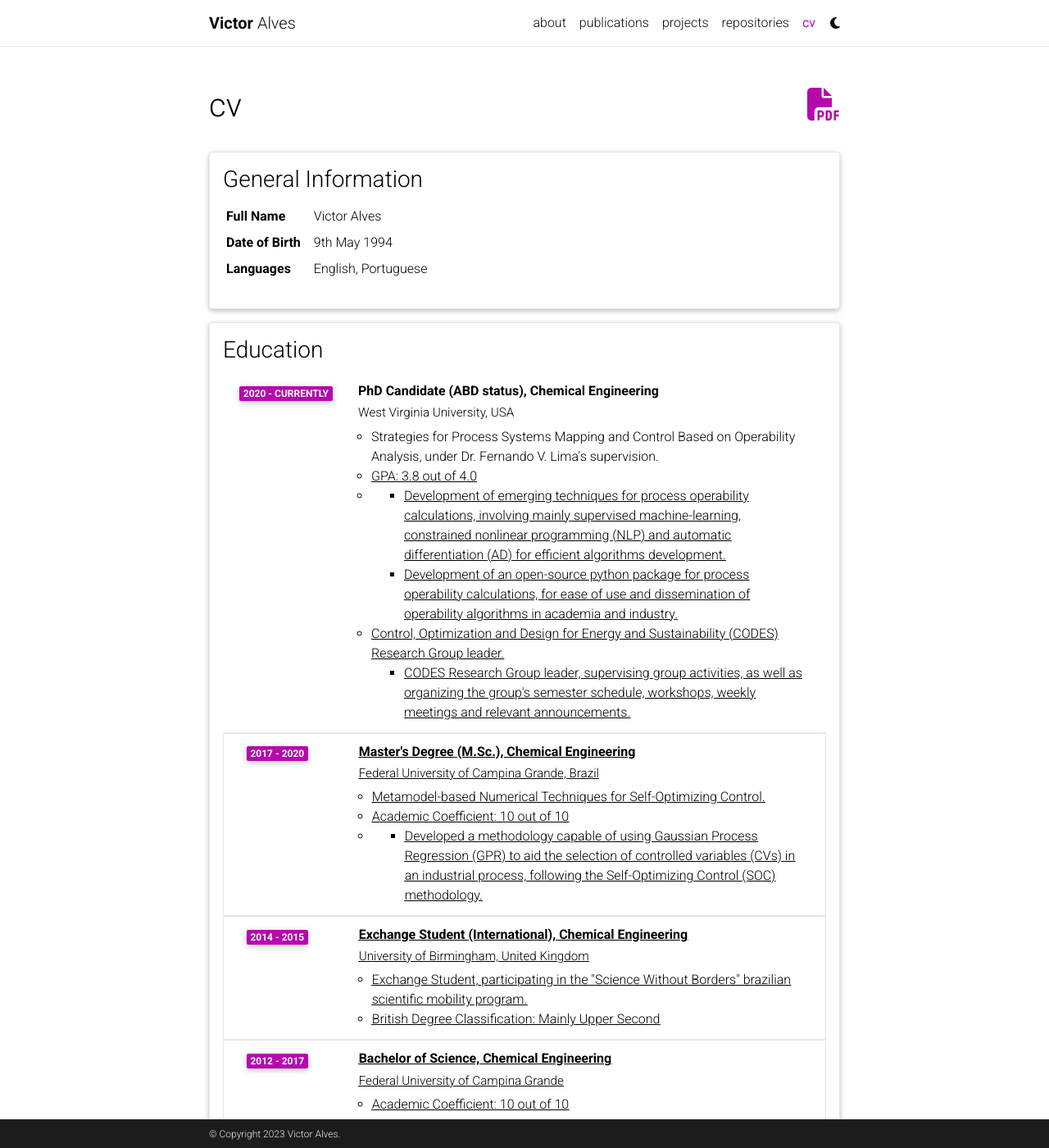
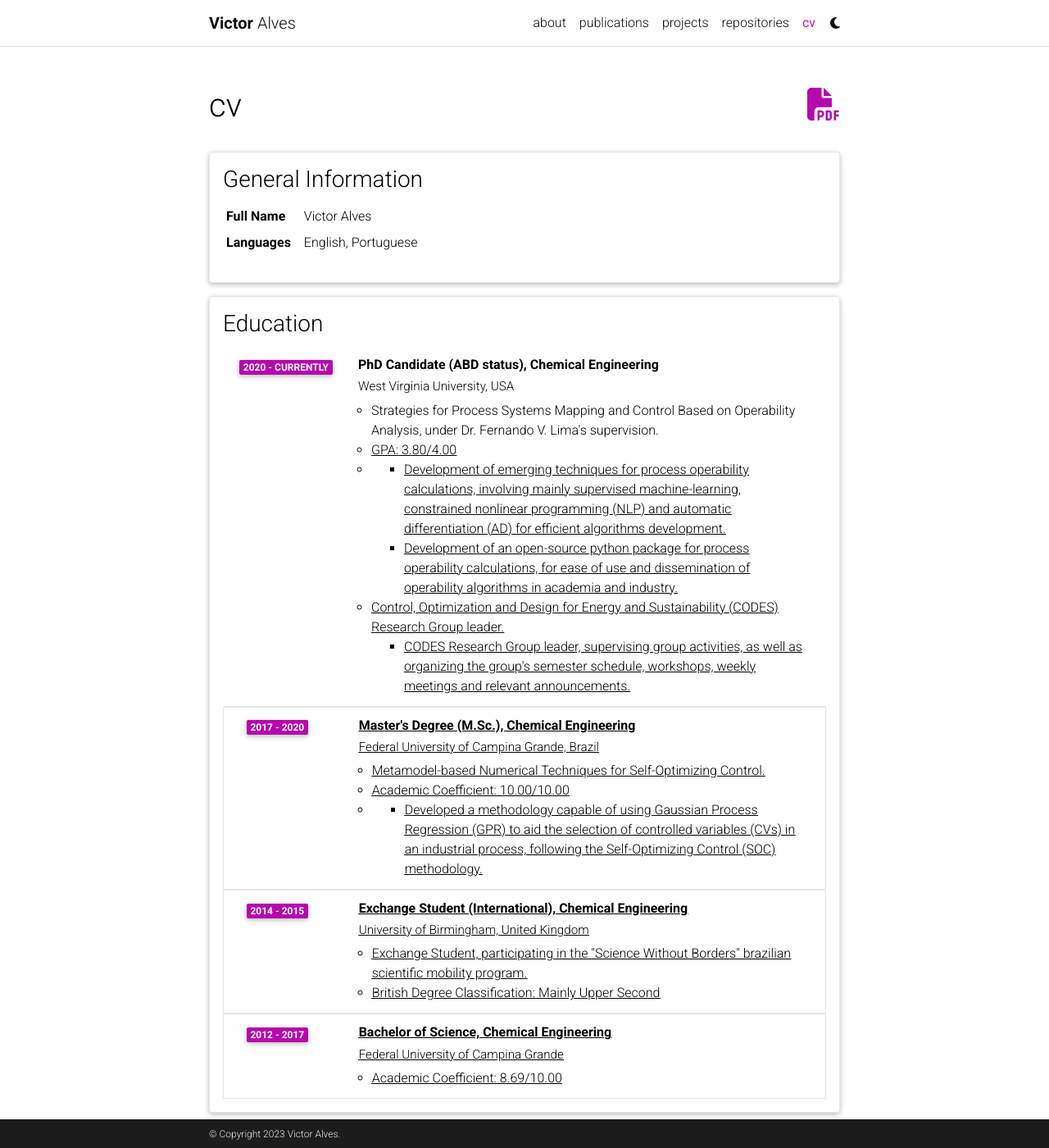
Before and after one commit to yifeishi/yifeishi.github.io, a Jekyll site: the page built from _pages/cv.md, in a window 1280 px wide and 1400 px high. Shown: the whole window at 82% size. Built offline with Jekyll 4.4.1, drawn with Linux system fonts in a browser that asks for light colours; comment, search, counter and statistics services are not loaded; a style sheet for code colours, icons or effects is not loaded.

Commit message:
fixed academic coefficients' significant figures.

```diff
--- a/_data/cv.yml
+++ b/_data/cv.yml
@@ -3,8 +3,6 @@
   contents:
     - name: Full Name
       value: Victor Alves
-    - name: Date of Birth
-      value: 9th May 1994
     - name: Languages
       value: English, Portuguese
 
@@ -16,7 +14,7 @@
       year: 2020 - currently
       description:
         - Strategies for Process Systems Mapping and Control Based on Operability Analysis, under Dr. Fernando V. Lima's supervision.
-        - <u>GPA:<u> 3.8 out of 4.0
+        - <u>GPA:<u> 3.80/4.00
         - contents:
             - Development of emerging techniques for process operability calculations, involving mainly supervised machine-learning, constrained nonlinear programming (NLP) and automatic differentiation (AD) for efficient algorithms development.
             - Development of an open-source python package for process operability calculations, for ease of use and dissemination of operability algorithms in academia and industry.
@@ -28,7 +26,7 @@
       year: 2017 - 2020
       description:
         - Metamodel-based Numerical Techniques for Self-Optimizing Control.
-        - <u>Academic Coefficient:<u>  10 out of 10
+        - <u>Academic Coefficient:<u>  10.00/10.00
         - contents:
           - Developed a methodology capable of using Gaussian Process Regression (GPR) to aid the selection of controlled variables (CVs) in an industrial process, following the Self-Optimizing Control (SOC) methodology.
 
@@ -43,7 +41,7 @@
       institution: Federal University of Campina Grande
       year: 2012 - 2017
       description:
-        - <u>Academic Coefficient:<u> 10 out of 10
+        - <u>Academic Coefficient:<u> 8.69/10.00
 
 - title: Experience
   type: time_table
```
